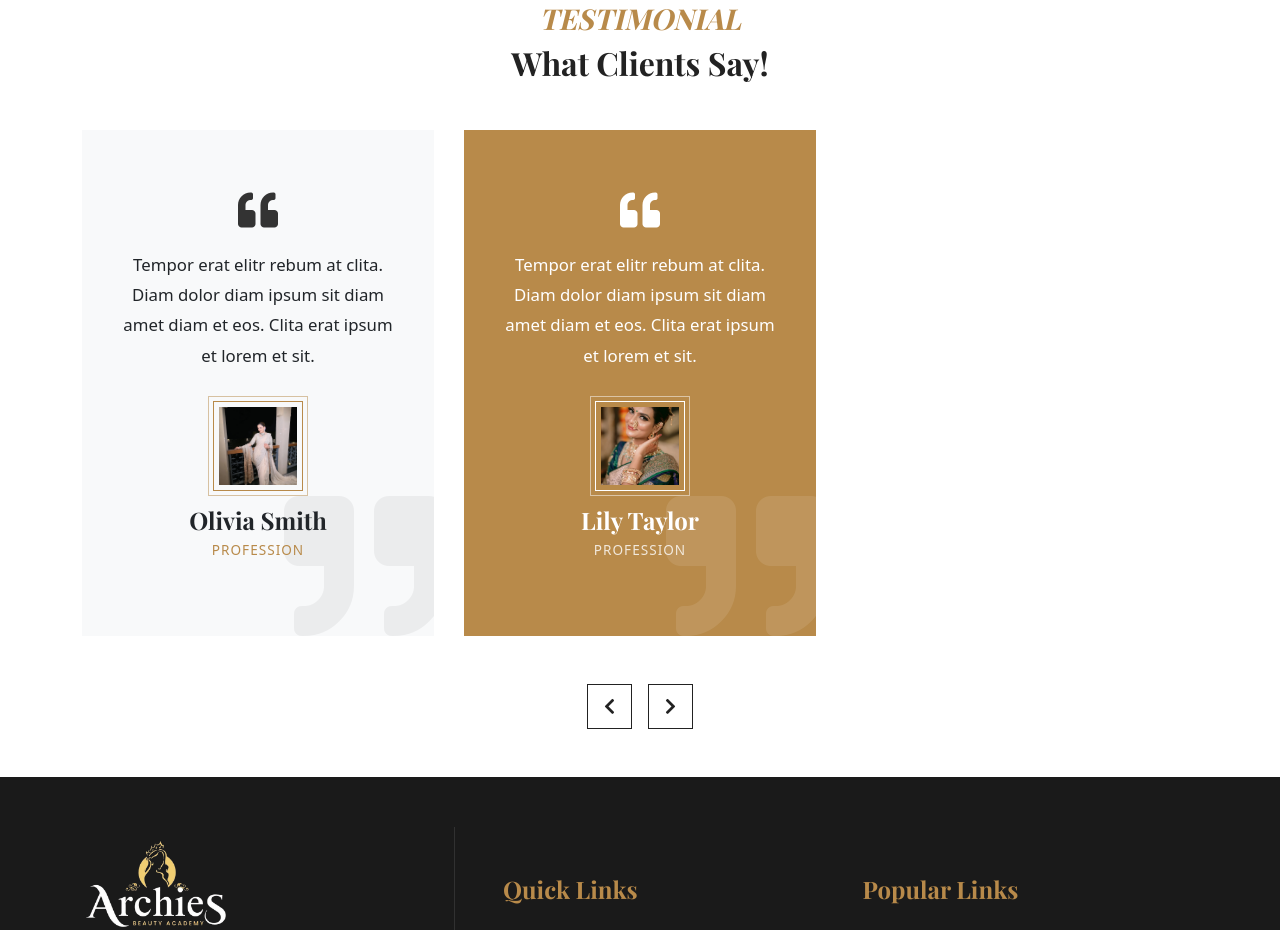
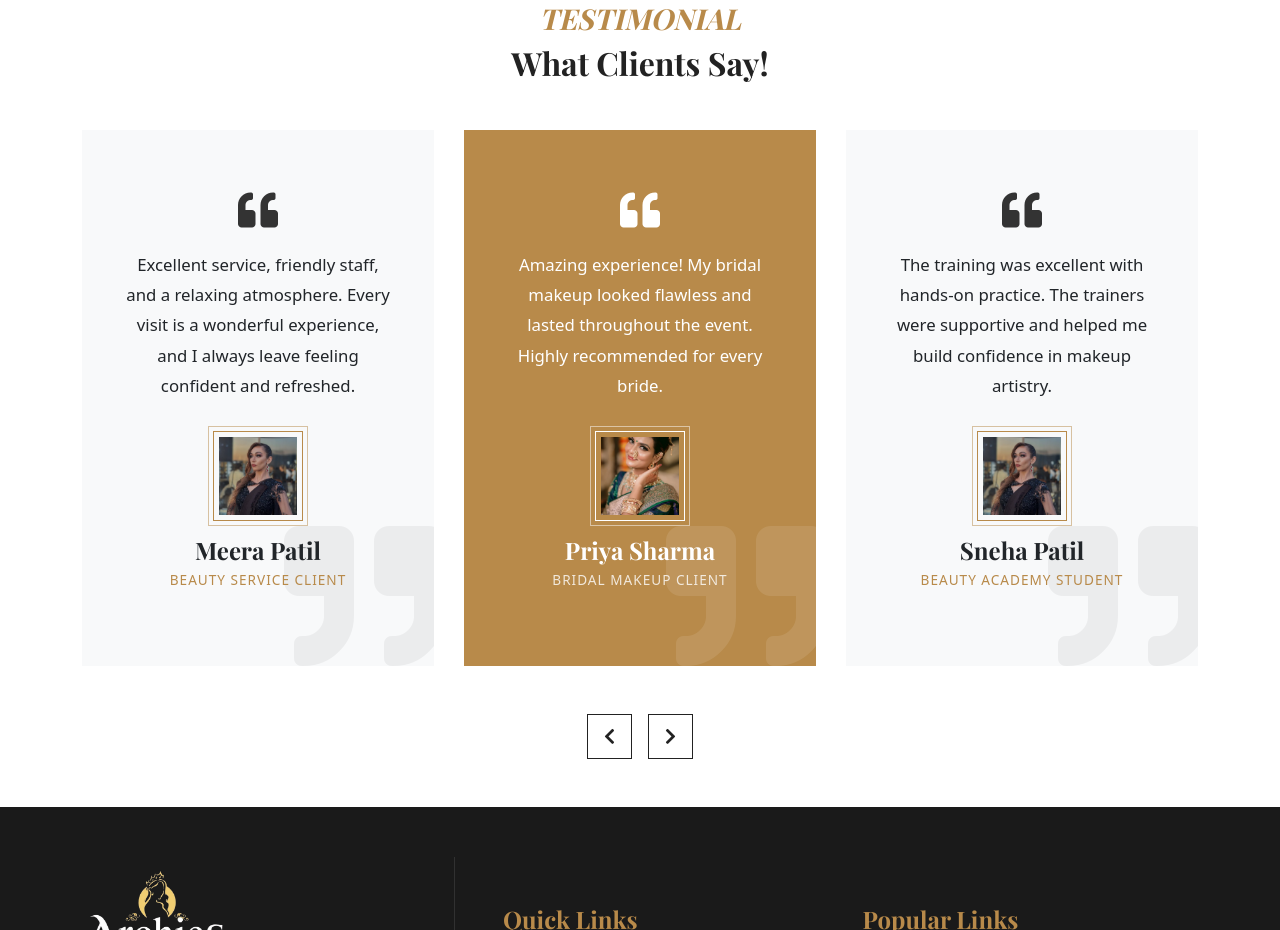
Before and after one commit to minakshimahajan27/Archies_Academy, a React (Vite) app: page / in a window 1280 px wide. Shown: the part 6720-7650 px from the top of the page. Built offline with nearby package versions, Linux system fonts and the light colour scheme; some icons are missing; a web font is replaced by a local one.

Commit message:
Updated website content

```diff
--- a/src/assets/css/style.css
+++ b/src/assets/css/style.css
@@ -1029,6 +1029,7 @@ box-sizing: border-box;
      color: #fff;
  }
 
+
  /*contact.....................................................................................*/
 
  .contact-section {
--- a/src/pages/Testimonial.jsx
+++ b/src/pages/Testimonial.jsx
@@ -15,11 +15,55 @@ import p4 from '../img/img4.jpg';
 
 const Testimonial = () => {
   const testimonials = [
-    { id: 1, name: "Lily Taylor", profession: "Profession", img: p1 },
-    { id: 2, name: "Ava Brown", profession: "Profession", img: p2 },
-    { id: 3, name: "Amelia Jones", profession: "Profession", img: p3 },
-    { id: 4, name: "Olivia Smith", profession: "Profession", img: p4 },
-  ];
+    {
+      id: 1,
+      name: "Priya Sharma",
+      profession: "Bridal Makeup Client",
+      img: p1,
+      review:
+        "Amazing experience! My bridal makeup looked flawless and lasted throughout the event. Highly recommended for every bride."
+    },
+    {
+      id: 2,
+      name: "Sneha Patil",
+      profession: "Beauty Academy Student",
+      img: p2,
+      review:
+        "The training was excellent with hands-on practice. The trainers were supportive and helped me build confidence in makeup artistry."
+    },
+    {
+      id: 3,
+      name: "Pooja Verma",
+      profession: "Salon Client",
+      img: p3,
+      review:
+        "Professional staff, hygienic environment, and premium products. I always leave feeling refreshed and satisfied."
+    },
+    {
+      id: 4,
+      name: "Anjali Deshmukh",
+      profession: "Professional Makeup Course Student",
+      img: p4,
+      review:
+        "One of the best beauty academies. The practical sessions and expert guidance helped me start my career successfully."
+    },
+    {
+      id: 5,
+      name: "Kavita Joshi",
+      profession: "Hair Styling Client",
+      img: p1,
+      review:
+        "I loved my new hairstyle and the overall experience. The team was professional, attentive, and delivered exactly the look I wanted."
+    },
+    {
+      id: 6,
+      name: "Meera Patil",
+      profession: "Beauty Service Client",
+      img: p2,
+      review:
+        "Excellent service, friendly staff, and a relaxing atmosphere. Every visit is a wonderful experience, and I always leave feeling confident and refreshed."
+    }
+  ]
 
   return (
     <section className="testimonial-section ">
@@ -49,8 +93,7 @@ const Testimonial = () => {
               <div className="testi-card">
                 <i className="fa fa-quote-left quote-icon-top"></i>
                 <p className="testi-text">
-                  Tempor erat elitr rebum at clita. Diam dolor diam ipsum sit diam amet diam et eos.
-                  Clita erat ipsum et lorem et sit.
+                  {item.review}
                 </p>
                 <div className="client-meta">
                   <div className="client-img-frame">
```
Also changed, not shown: vercel.json (added).
